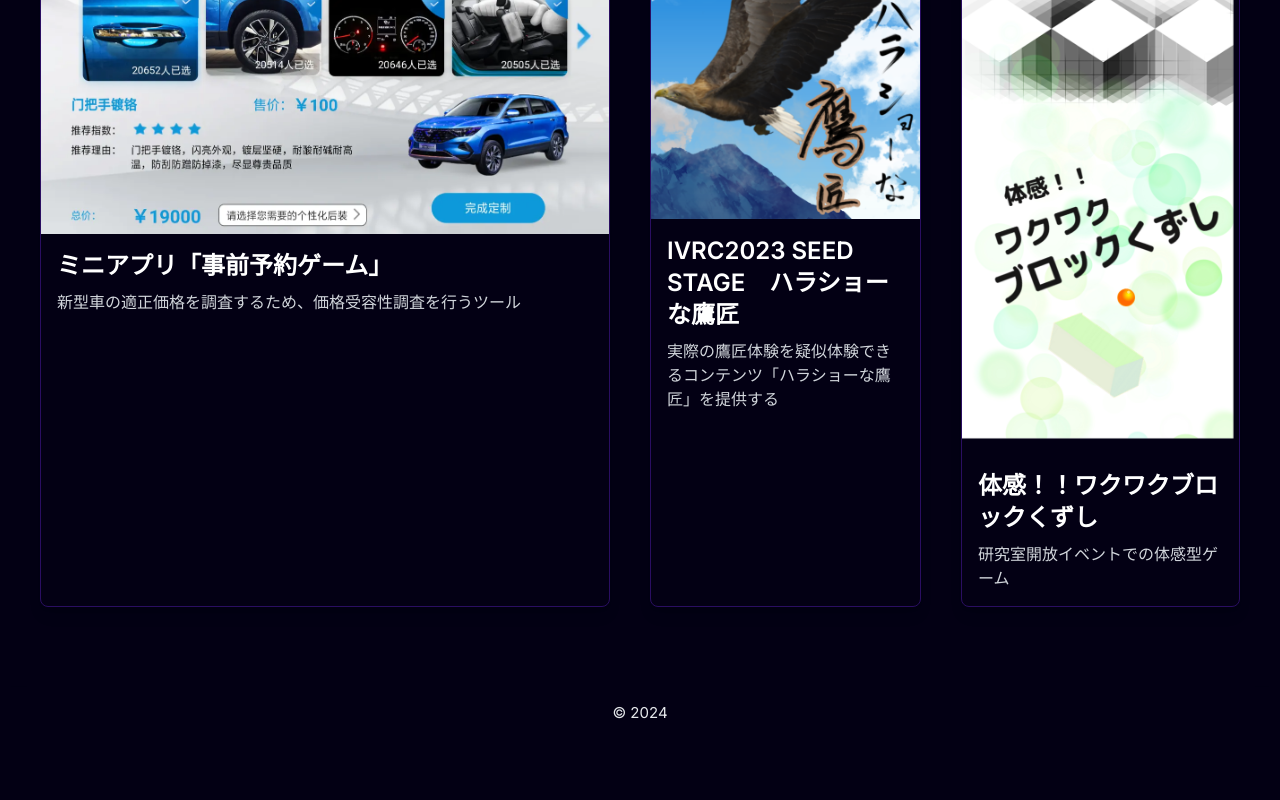
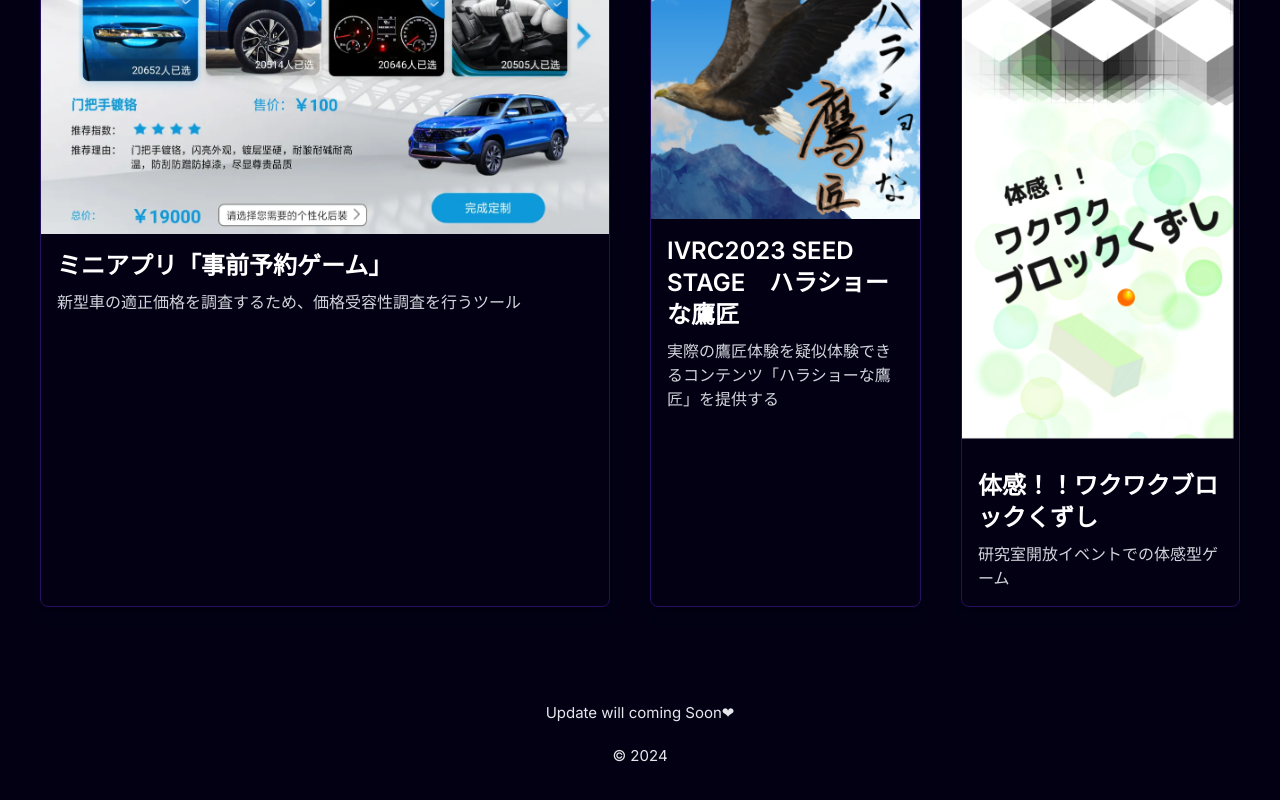
Before and after one commit to panda697196/Portfolio, a Next.js app: page / in a window 1280 px wide. Shown: the part 4127-4927 px from the top of the page. Before the commit the page ends 4887 px from the top, so only its background shows below. Built offline with nearby package versions, Linux system fonts and the light colour scheme; a web font is replaced by a local one.

Commit message:
Update Footer.tsx

```diff
--- a/components/main/Footer.tsx
+++ b/components/main/Footer.tsx
@@ -20,6 +20,9 @@ const Footer = () => {
                 </div>
 
                 <div className="mb-[20px] text-[15px] text-center">
+                    Update will coming Soon❤
+                </div>
+                <div className="mb-[20px] text-[15px] text-center">
                     &copy; 2024
                 </div>
             </div>
```
